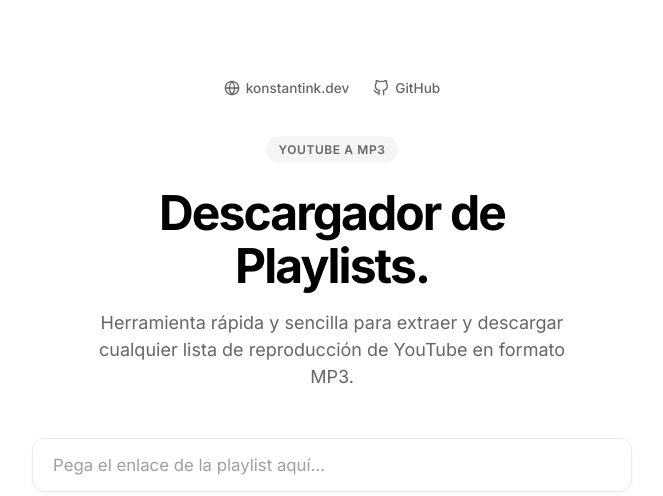
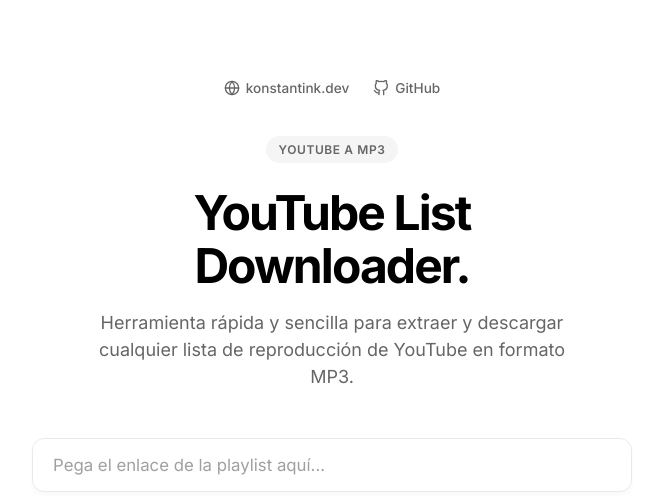
Before and after one commit to konstantinWDK/youtube-playlist-downloader, a Flask app: page / in a window 1280 px wide. Shown: the top 496 px of the page, without its empty margins (308-971 px from the left). Run offline with Flask 3, Linux system fonts and the light colour scheme.

Commit message:
style: change main title to YouTube List Downloader

```diff
--- a/templates/index.html
+++ b/templates/index.html
@@ -3,7 +3,7 @@
 <head>
     <meta charset="UTF-8">
     <meta name="viewport" content="width=device-width, initial-scale=1.0">
-    <title>Audio Extraído. Sin Límites.</title>
+    <title>YouTube List Downloader</title>
     <link rel="preconnect" href="https://fonts.googleapis.com">
     <link rel="preconnect" href="https://fonts.gstatic.com" crossorigin>
     <link href="https://fonts.googleapis.com/css2?family=Inter:wght@300;400;500;600;700&display=swap" rel="stylesheet">
@@ -400,7 +400,7 @@
         </div>
         <div class="header">
             <span class="badge">YouTube a MP3</span>
-            <h1>Descargador de<br>Playlists.</h1>
+            <h1>YouTube List<br>Downloader.</h1>
             <p class="subtitle">Herramienta rápida y sencilla para extraer y descargar cualquier lista de reproducción de YouTube en formato MP3.</p>
         </div>
 
```
